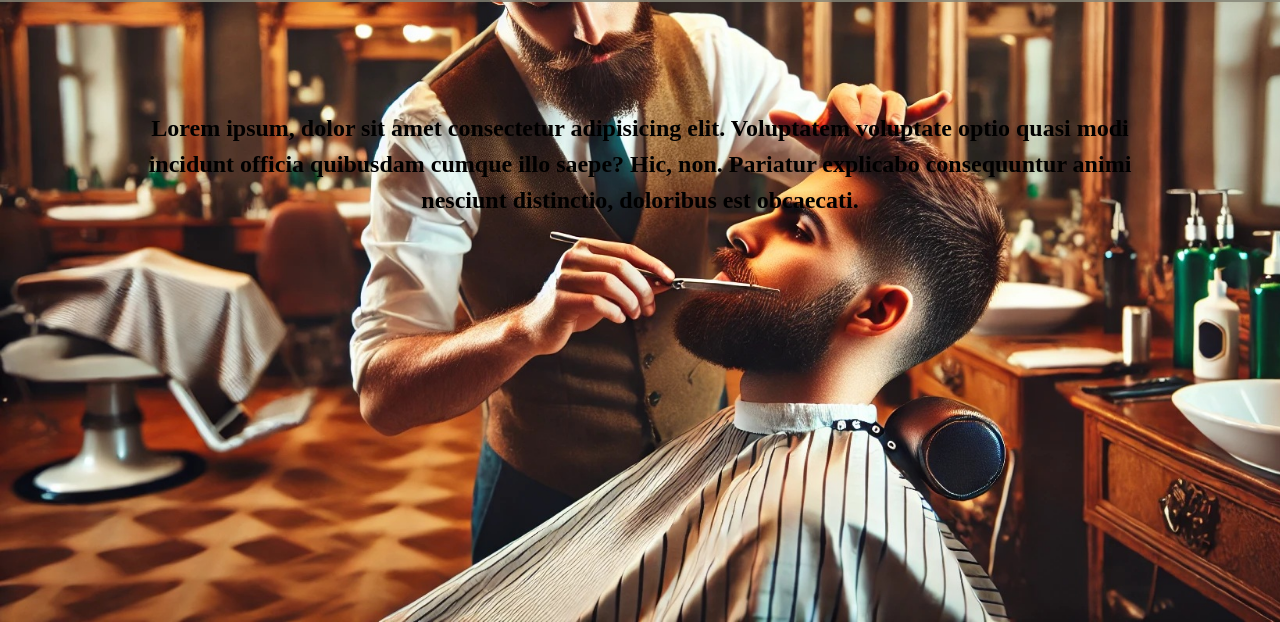
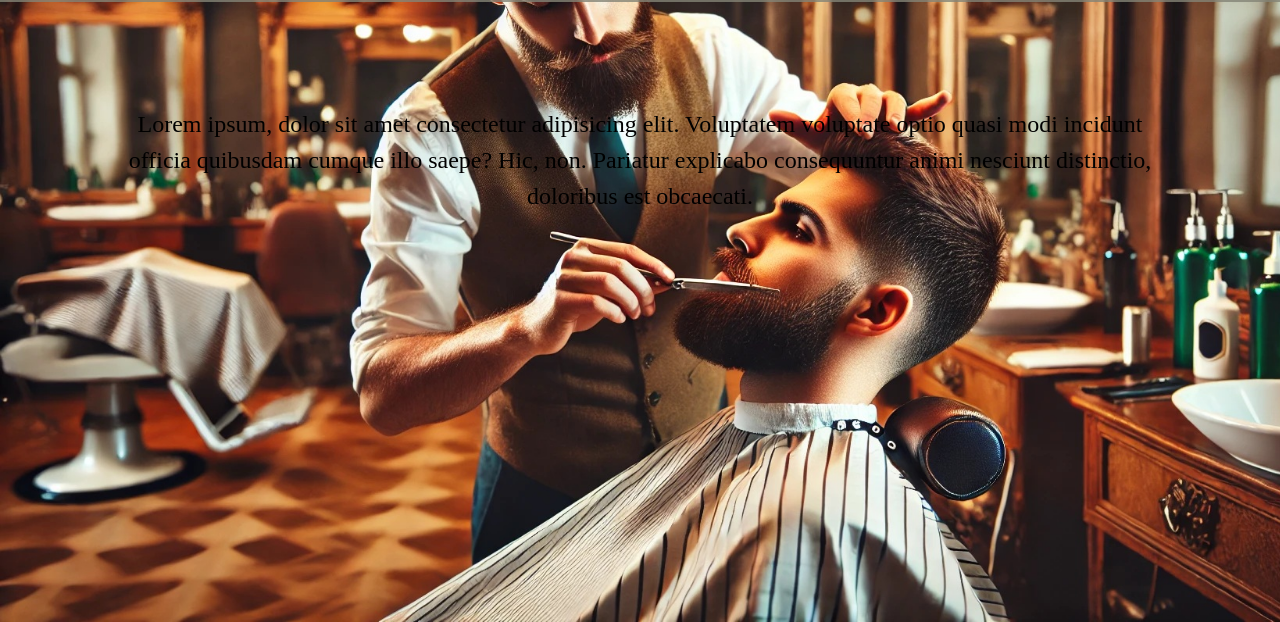
Before and after one commit to SandroGameplay/projeto-barbearia, a plain HTML site: page menus/servico.html in a window 1280 px wide. Shown: the part 178-800 px from the top of the page. Drawn offline with Linux system fonts and the light colour scheme.

Commit message:
alteração de elemento

```diff
--- a/menus/servico.html
+++ b/menus/servico.html
@@ -22,7 +22,7 @@
         </nav>
     </header>
 
-    <h1 class="texto">Lorem ipsum, dolor sit amet consectetur adipisicing elit. Voluptatem voluptate optio quasi modi incidunt officia quibusdam cumque illo saepe? Hic, non. Pariatur explicabo consequuntur animi nesciunt distinctio, doloribus est obcaecati.</h1>
+    <p class="texto">Lorem ipsum, dolor sit amet consectetur adipisicing elit. Voluptatem voluptate optio quasi modi incidunt officia quibusdam cumque illo saepe? Hic, non. Pariatur explicabo consequuntur animi nesciunt distinctio, doloribus est obcaecati.</p>
 
 </body>
 </html>
```
